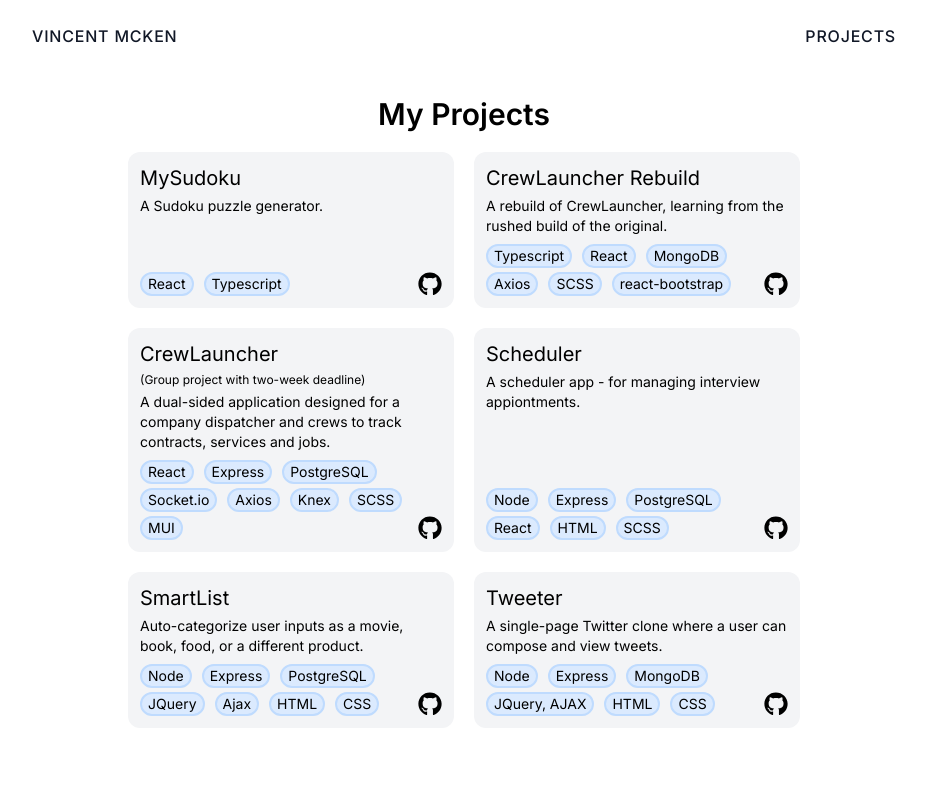
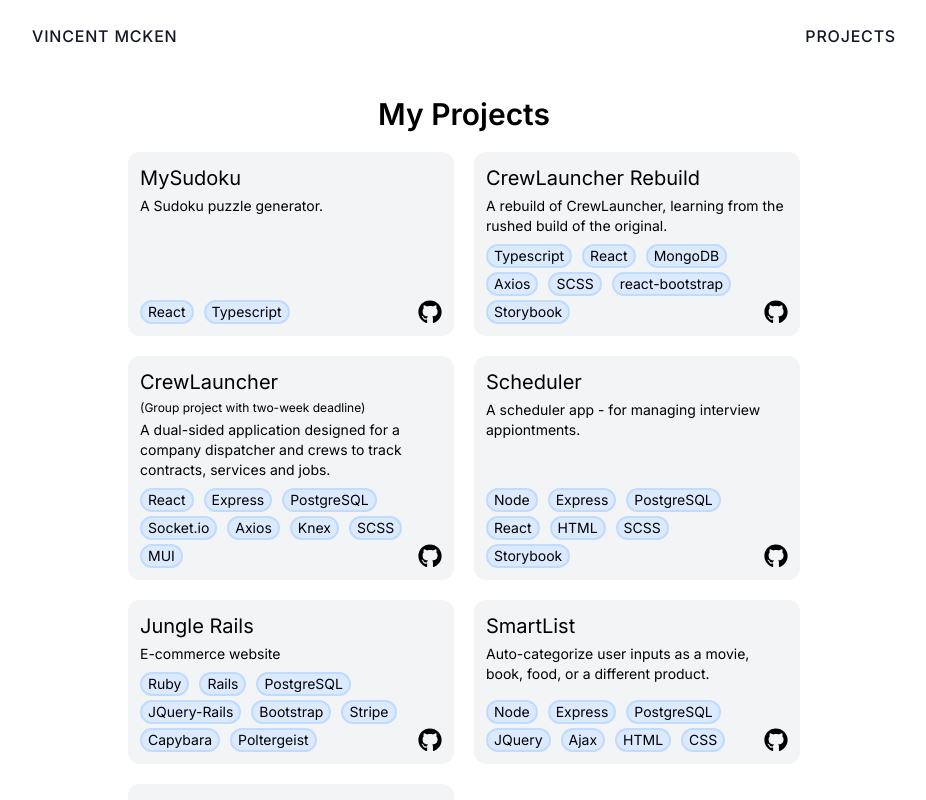
Before and after one commit to mcken-vince/portfolio, a Next.js app: page /projects in a window 1280 px wide. Shown: the top 800 px of the page, without its empty margins (176-1102 px from the left). Built offline with nearby package versions, Linux system fonts and the light colour scheme.

Commit message:
Add Jungle Rails to projects

```diff
--- a/data/projects.ts
+++ b/data/projects.ts
@@ -16,6 +16,7 @@ export const myProjects = [
       "Axios",
       "SCSS",
       "react-bootstrap",
+      "Storybook"
     ],
     github: "https://github.com/mcken-vince/CrewLaunch",
   },
@@ -39,14 +40,37 @@ export const myProjects = [
   {
     title: "Scheduler",
     description: "A scheduler app - for managing interview appiontments.",
-    techStack: ["Node", "Express", "PostgreSQL", "React", "HTML", "SCSS"],
+    techStack: ["Node", "Express", "PostgreSQL", "React", "HTML", "SCSS", "Storybook"],
     github: "https://github.com/mcken-vince/scheduler",
+  },
+  {
+    title: "Jungle Rails",
+    description: "E-commerce website",
+    techStack: [
+      "Ruby",
+      "Rails",
+      "PostgreSQL",
+      "JQuery-Rails",
+      "Bootstrap",
+      "Stripe",
+      "Capybara",
+      "Poltergeist",
+    ],
+    github: "https://github.com/mcken-vince/jungle-rails",
   },
   {
     title: "SmartList",
     description:
       "Auto-categorize user inputs as a movie, book, food, or a different product.",
-    techStack: ["Node", "Express", "PostgreSQL", "JQuery", "Ajax", "HTML", "CSS"],
+    techStack: [
+      "Node",
+      "Express",
+      "PostgreSQL",
+      "JQuery",
+      "Ajax",
+      "HTML",
+      "CSS",
+    ],
     github: "https://github.com/mcken-vince/SmartList",
   },
   {
```
